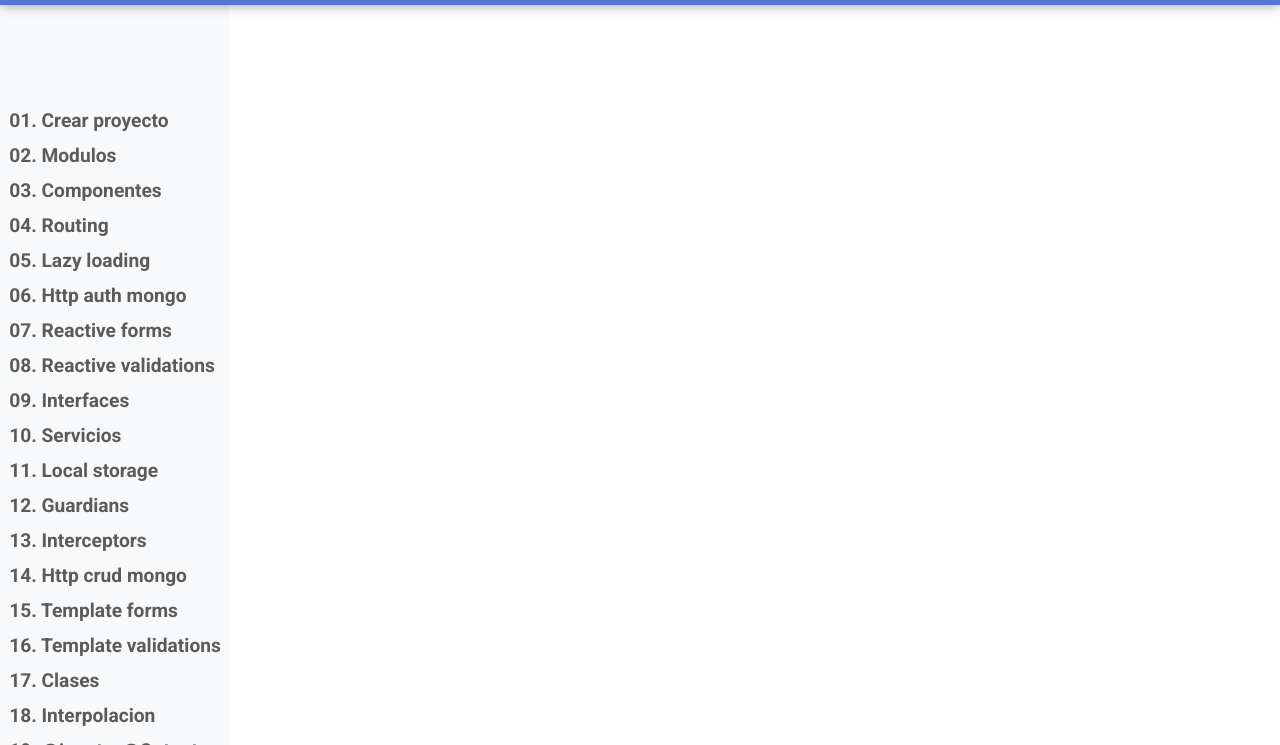
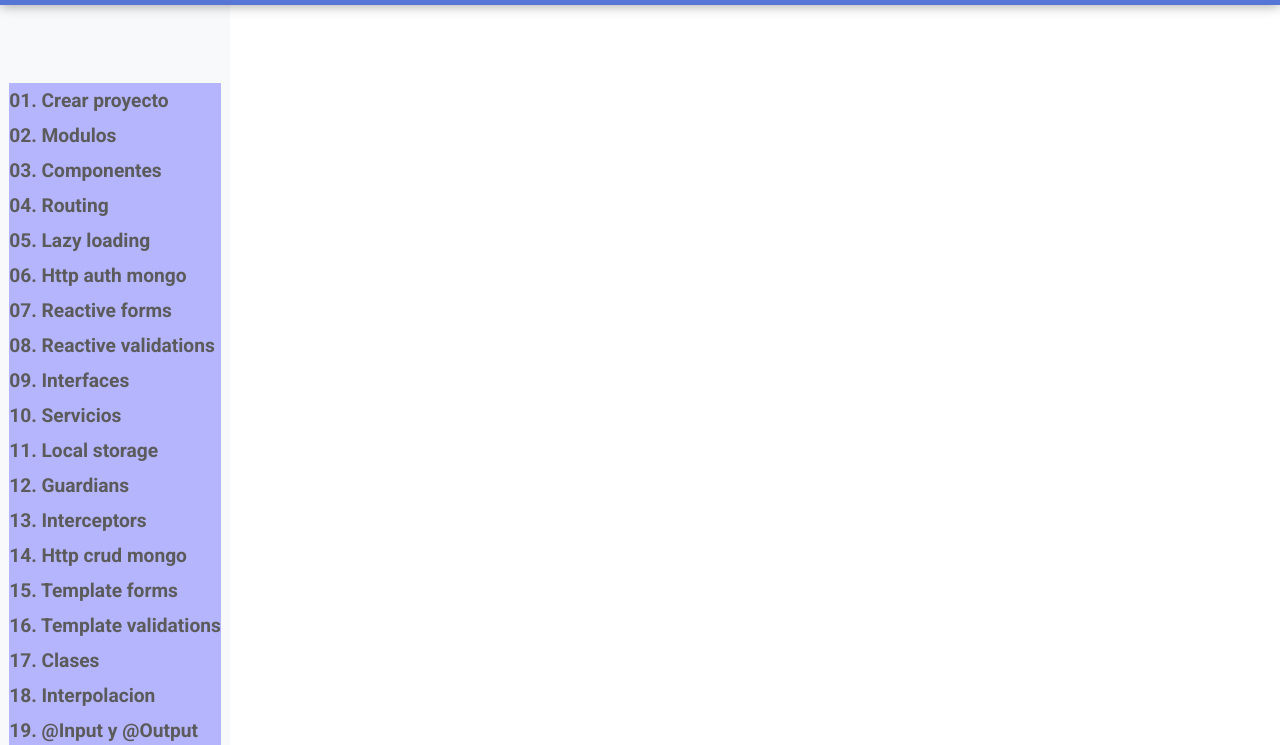
Before and after one commit to JeffersonSalazar/documentacion-angular.github.io, a plain HTML site: page index.html in a window 1280 px wide. Shown: the part 55-800 px from the top of the page. Drawn offline with Linux system fonts and the light colour scheme.

Commit message:
manejando el resposive navar

```diff
--- a/sass/style.scss
+++ b/sass/style.scss
@@ -129,12 +129,28 @@ main {
         // };
 
         ul {
-            @media (min-width: 650px) {
-                margin-top: 250px;
+            @media (max-width: 649px) { // <======
+                margin-top: 360px;
+                background-color: rgba(0, 255, 21, 0.294);
+
+                @media (max-height: 299px) { // <======
+                    margin-top: 580px;
+                    background-color: rgba(255, 0, 0, 0.445);
+                };
+
+                // @media (min-height: 300px) { // =====>
+                //     margin-top: 380px;
+                //     background-color: rgba(255, 255, 0, 0.315);
+                // };
             };
 
-            @media (max-width: 649px) {
-                margin-top: 400px;
+            @media (min-width: 650px) { // =====>
+                margin-top: 210px;
+                background-color: rgba(0, 0, 255, 0.274);
+
+                // @media (min-height: 511px) {
+                //     margin-top: 210px;
+                // };
             };
 
             li {
```
Also changed, not shown: sass/style.css, 1 other file.
